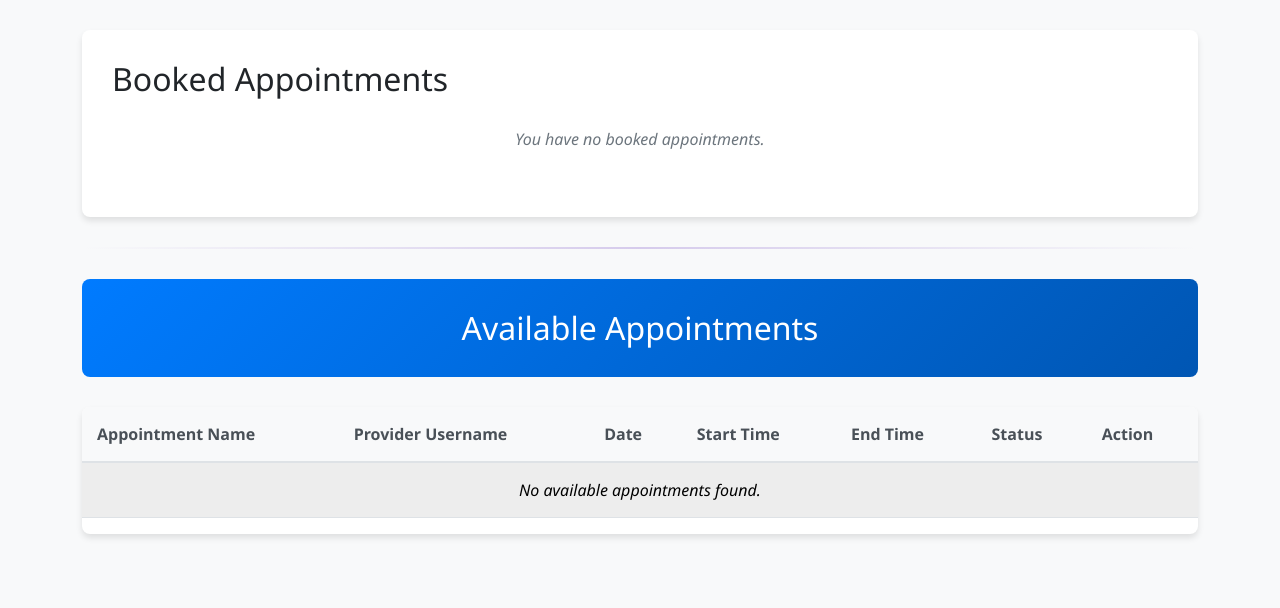
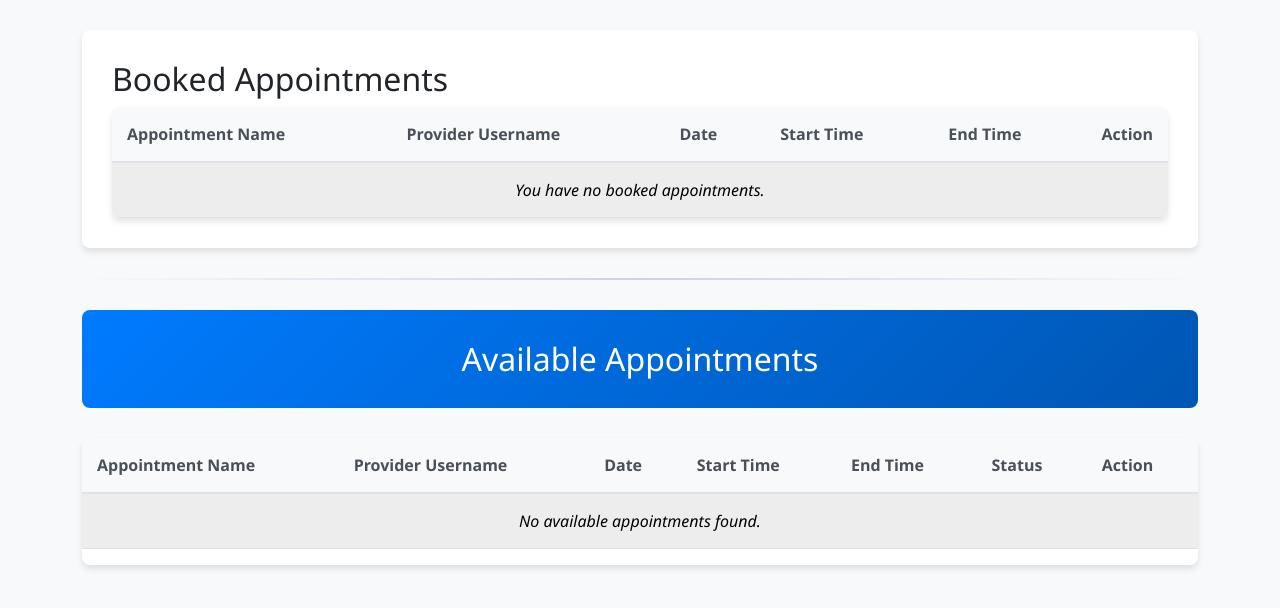
Before and after one commit to siegersma8025/cs440_WebApp, a Django app: template cs440_WebApp/cs440WebApp/website/templates/userDashboard.html in a window 1280 px wide. Shown: the part 142-750 px from the top of the page. Run offline with Django 5.2, Linux system fonts and the light colour scheme; the template is opened without the code that fills it, so the values that code supplies are empty.

Commit message:
scroll bar functionality

```diff
--- a/cs440_WebApp/cs440WebApp/website/static/website/css/adminDashboard.css
+++ b/cs440_WebApp/cs440WebApp/website/static/website/css/adminDashboard.css
@@ -4,9 +4,10 @@
     background: white;
     border-radius: 8px;
     box-shadow: 0 4px 6px rgba(0, 0, 0, 0.1);
-    overflow: hidden;
-    margin-top: 20px;
+    max-height: 320px;
+    overflow-y: auto;
 }
+
 
 .table-striped > tbody > tr:nth-of-type(odd) > td {
     background-color: rgba(163, 4, 4, 0.04); /* subtle red tint */
--- a/cs440_WebApp/cs440WebApp/website/static/website/css/userDashboard.css
+++ b/cs440_WebApp/cs440WebApp/website/static/website/css/userDashboard.css
@@ -17,8 +17,11 @@
     background: white;
     border-radius: 8px;
     box-shadow: 0 4px 6px rgba(0, 0, 0, 0.1);
-    overflow: hidden;
+    max-height: 320px;
+    overflow-y: auto;
 }
+
+
 
 .table-striped > tbody > tr:nth-of-type(odd) > td {
     background-color: rgba(0, 0, 0, 0.02);
--- a/cs440_WebApp/cs440WebApp/website/templates/userDashboard.html
+++ b/cs440_WebApp/cs440WebApp/website/templates/userDashboard.html
@@ -23,22 +23,44 @@
 
 <div class="slots-section">
     <h2>Booked Appointments</h2>
-    <ul class="slots-list">
+
+    <div class="appointments-table">
+        <table class="table table-striped mb-0">
+            <thead>
+                <tr>
+                    <th>Appointment Name</th>
+                    <th>Provider Username</th>
+                    <th>Date</th>
+                    <th>Start Time</th>
+                    <th>End Time</th>
+                    <th style="width:1%;">Action</th>
+                </tr>
+            </thead>
+            <tbody>
                 {% for booking in bookings %}
-            <li class="slot-item d-flex justify-content-between align-items-center" style="padding:10px 14px;">
-                <div>
-                    <strong>{{ booking.slot.appointmentName }}</strong> with <strong>{{booking.slot.appointmentType}}</strong> provider: <strong>{{ booking.slot.providerFirstName }} {{ booking.slot.providerLastName }}</strong> on <strong>{{ booking.slot.date }}</strong>, {{ booking.slot.start_time }} - {{ booking.slot.end_time }}
-                </div>
-                <form method="POST" action="{% url 'cancelAppointment' booking.slot.id %}">
+                <tr>
+                    <td>{{ booking.slot.appointmentName }}</td>
+                    <td>{{ booking.slot.providerUsername }}</td>
+                    <td>{{ booking.slot.date }}</td>
+                    <td>{{ booking.slot.start_time }}</td>
+                    <td>{{ booking.slot.end_time }}</td>
+                    <td>
+                        <form method="POST" action="{% url 'cancelAppointment' booking.id %}">
                             {% csrf_token %}
                             <button type="submit" class="btn btn-outline-danger btn-sm">Cancel</button>
                         </form>
-            </li>
+                    </td>
+                </tr>
                 {% empty %}
-            <li class="no-slots">You have no booked appointments.</li>
+                <tr>
+                    <td colspan="6" class="no-appointments">You have no booked appointments.</td>
+                </tr>
                 {% endfor %}
-    </ul>
+            </tbody>
+        </table>
     </div>
+</div>
+
 
 <hr class="section-divider">
 
```
Also changed, not shown: cs440_WebApp/cs440WebApp/website/static/website/css/providerDashboard.css (+8 -1 lines), cs440_WebApp/cs440WebApp/website/templates/providerDashboard.html (+31 -8 lines). Lines whose indentation alone changed are shown as unchanged.
